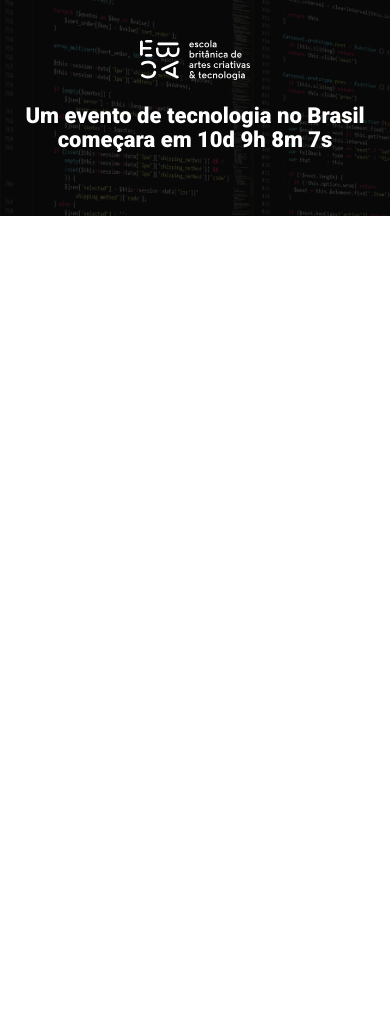
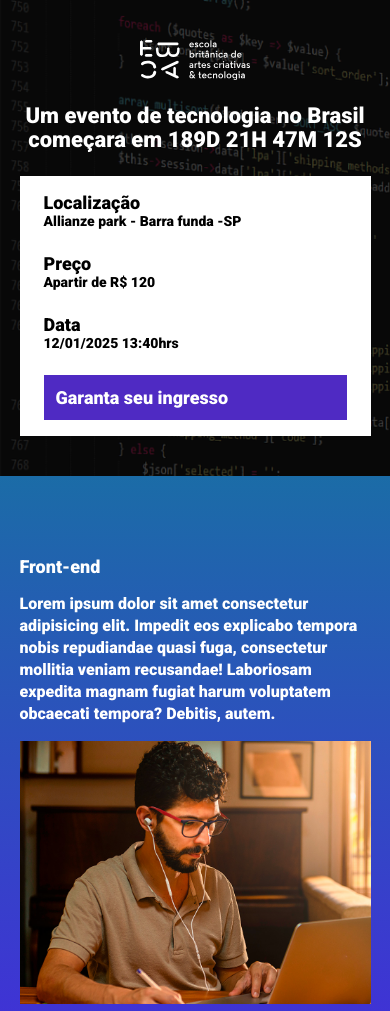
Before and after one commit to KSBilly/ebac_tech_talks, a website built with Parcel: page src/index.html in a window 390 px wide. Shown: the top 1011 px of the page. Before the commit the page ends 844 px from the top, so only its background shows below. Built offline with nearby package versions, Linux system fonts and the light colour scheme.

Commit message:
Criando a contagem regressiva

```diff
--- a/package.json
+++ b/package.json
@@ -3,6 +3,7 @@
   "version": "1.0.0",
   "scripts": {
     "dev": "parcel src/index.html src/styles/main.scss src/script/main.js",
+    "build":"parcel build src/index.html",
     "test": "echo \"Error: no test specified\" && exit 1"
   },
   "keywords": [],
--- a/src/index.html
+++ b/src/index.html
@@ -8,15 +8,73 @@
     <link rel="preconnect" href="https://fonts.gstatic.com" crossorigin>
     <link href="https://fonts.googleapis.com/css2?family=Roboto:wght@900&display=swap" rel="stylesheet">
     <link rel="stylesheet" href="styles/main.scss">
+    <link rel="stylesheet" href="https://unpkg.com/aos@next/dist/aos.css" />
 </head>
 <body>
     <header class="hero">
         <div class="container">
             <img class="hero__logo" src="./images/ebac_logo.svg" alt="">
-            <p class="hero__text">Um evento de tecnologia no Brasil começara em 10d 9h 8m 7s</p>
+            <p class="hero__text">Um evento de tecnologia no Brasil começara em <span id="contador"></span></p>
+        </div>
+        <div class="container infos-bar">
+            <ul class="infos-bar__infos">
+                <li class="infos-bar__infos__item">
+                    <b>Localização</b>
+                    Allianze park - Barra funda -SP
+                </li>
+                <li class="infos-bar__infos__item">
+                    <b>Preço</b>
+                    Apartir de R$ 120
+                </li>
+                <li class="infos-bar__infos__item">
+                    <b>Data</b>
+                    12/01/2025 13:40hrs
+                </li>
+            </ul>
+            <a href="#" class="button button--primary">
+                Garanta seu ingresso
+            </a>
         </div>
     </header>
 
+    <section class="event event--frontend">
+        <div class="container" data-aos="fade-right">
+            <div class="event__details">
+                <h2 class="event__details__tittle">Front-end</h2>
+                <p class="event__details__description">Lorem ipsum dolor sit amet consectetur adipisicing elit. Impedit eos explicabo tempora nobis repudiandae quasi fuga, consectetur mollitia veniam recusandae! Laboriosam expedita magnam fugiat harum voluptatem obcaecati tempora? Debitis, autem.</p>
+            </div>
+            <img class="event__image" src="./images/frontend.png" alt="">
+        </div>
+    </section>
+    <section class="event event--ux-i event--image-left">
+        <div class="container" data-aos="fade-left">
+            <div class="event__details">
+                <h2 class="event__details__tittle">UI/UX</h2>
+                <p class="event__details__description">Lorem ipsum dolor sit amet consectetur adipisicing elit. Impedit eos explicabo tempora nobis repudiandae quasi fuga, consectetur mollitia veniam recusandae! Laboriosam expedita magnam fugiat harum voluptatem obcaecati tempora? Debitis, autem.</p>
+            </div>
+            <img class="event__image" src="./images/frontend.png" alt="">
+        </div>
+    </section>
+    <section class="event event--data-science">
+        <div class="container" data-aos="fade-right">
+            <div class="event__details">
+                <h2 class="event__details__tittle">data science</h2>
+                <p class="event__details__description">Lorem ipsum dolor sit amet consectetur adipisicing elit. Impedit eos explicabo tempora nobis repudiandae quasi fuga, consectetur mollitia veniam recusandae! Laboriosam expedita magnam fugiat harum voluptatem obcaecati tempora? Debitis, autem.</p>
+            </div>
+            <img class="event__image" src="./images/frontend.png" alt="">
+        </div>
+    </section>
+    <section class="event event--backend event--image-left">
+        <div class="container" data-aos="fade-left">
+            <div class="event__details">
+                <h2 class="event__details__tittle">backend</h2>
+                <p class="event__details__description">Lorem ipsum dolor sit amet consectetur adipisicing elit. Impedit eos explicabo tempora nobis repudiandae quasi fuga, consectetur mollitia veniam recusandae! Laboriosam expedita magnam fugiat harum voluptatem obcaecati tempora? Debitis, autem.</p>
+            </div>
+            <img class="event__image" src="./images/frontend.png" alt="">
+        </div>
+    </section>
+
+    <script src="https://unpkg.com/aos@next/dist/aos.js"></script>
     <script src="script/main.js"></script>
 </body>
 </html>
--- a/src/script/main.js
+++ b/src/script/main.js
@@ -1 +1,28 @@
-console.log("olá,mundo")
+AOS.init();
+
+const dataDoEvento = new Date("Dec 01, 2025 13:40:00");
+const TimeStampDoEvento = dataDoEvento.getTime();
+
+const contaAsHoras=setInterval(function(){
+    const agora=new Date();
+    const timeStampAtual=agora.getTime();
+
+    const distanciaAteOEvento=TimeStampDoEvento-timeStampAtual;
+
+    const diasMs=(1000*60*60*24)
+    const horaMs=(1000*60*60)
+    const minMs=(1000*60)
+
+    const diasAteOEvento=Math.floor(distanciaAteOEvento/diasMs);
+    const horasAteOEvento=Math.floor((distanciaAteOEvento%diasMs)/horaMs);
+    const minutosAteOEvento=Math.floor((distanciaAteOEvento%horaMs)/minMs);
+    const segundosAteOEvento=Math.floor((distanciaAteOEvento%minMs)/1000);
+
+    document.getElementById('contador').innerHTML=` ${diasAteOEvento}D  ${horasAteOEvento}H ${minutosAteOEvento}M ${segundosAteOEvento}S`
+
+    if(distanciaAteOEvento<0){
+        clearInterval(contaAsHoras);
+        document.getElementById('contador').innerHTML="Evento já começou!"
+    }
+
+},1000);
--- /dev/null
+++ b/src/styles/_event.scss
@@ -0,0 +1,61 @@
+@use 'variables';
+
+.event{
+    padding: 80px 0;
+
+    &--frontend{
+        background-image: linear-gradient(variables.$blue1, variables.$blue2);
+    }
+    &--ux-i{
+        background-image: linear-gradient(variables.$blue2, variables.$pink1);
+    }
+    &--data-science{
+        background-image: linear-gradient(variables.$pink1, variables.$yellow);
+    }
+    &--backend{
+        background-image: linear-gradient(variables.$yellow, variables.$pink1);
+    }
+
+    &--image-left{
+        .container{
+            flex-direction: row-reverse;
+        }
+    }
+
+    .container{
+        display: flex;
+        gap: 40px;
+    }
+
+    &__image{
+        max-width: 360px;
+    }
+
+    &__details{
+
+        &__tittle{
+            font-size: 18px;
+            font-weight: bold;
+            margin-bottom: 16px;
+        }
+
+        &__description{
+            line-height: 22px;
+        }
+    }
+
+    @media(max-width:640px){
+        .container{
+            display: block;
+        }
+
+        &__image{
+            width: 100%;
+        }
+
+        &__details{
+            margin-right: 0;
+            margin-bottom: 16px;
+        }
+    }
+}
--- a/src/styles/_hero.scss
+++ b/src/styles/_hero.scss
@@ -1,3 +1,5 @@
+@use 'variables';
+
 .hero{
     padding-top: 64px;
     padding-bottom: 100px;
@@ -16,7 +18,7 @@
         left: 0;
         width: 100%;
         height: 100%;
-        background-color: #000;
+        background-color: variables.$secondaryTextColor;
         content: '';
         opacity: 0.7;
     }
@@ -26,7 +28,7 @@
         margin-bottom: 64px;
         font-size: 40px;
         line-height: 56px;
-        color: #fff;
+        color: variables.$textColor;
         font-weight: 800;
         text-align: center;
     }
--- /dev/null
+++ b/src/styles/_variables.scss
@@ -0,0 +1,8 @@
+$textColor:#fff;
+$secondaryTextColor:#000;
+
+$blue1:#1b6ca7;
+$blue2: #442bdb;
+$pink1: #89223b;
+$yellow: #9c791d;
+$purple: #4f2ac3;
--- /dev/null
+++ b/src/styles/components/_buttons.scss
@@ -0,0 +1,25 @@
+@use '../variables';
+
+.button{
+    padding: 12px;
+    font-size: 18px;
+    font-weight: bold;
+    text-decoration: none;
+    text-align: center;
+    white-space: nowrap;
+
+    &--primary{
+        color: variables.$textColor;
+        background-color: variables.$purple;
+    }
+
+    @media(max-width:640px){
+        display: block;
+        width: 100%;
+    }
+
+    @media(max-width:1024px){
+        display: flex;
+        align-items: center;
+    }
+}
--- /dev/null
+++ b/src/styles/components/_infos_bar.scss
@@ -0,0 +1,42 @@
+@use '../variables';
+
+.infos-bar{
+    padding: 16px 24px;
+    background-color: variables.$textColor;
+    display: flex;
+    justify-content: space-between;
+
+    &__infos{
+        display: flex;
+        gap: 40px;
+
+        &__item{
+            font-size: 14px;
+            color: variables.$secondaryTextColor;
+
+            b{
+                color: variables.$secondaryTextColor;
+                font-size: 18px;
+                display: block;
+            }
+        }
+    }
+
+    @media(max-width: 640px){
+        display: block;
+
+        &__infos{
+            display: block;
+
+            &__item{
+                margin-bottom: 24px;
+            }
+        }
+    }
+
+    @media(max-width: 1024px){
+        &__infos{
+            gap: 16px;
+        }
+    }
+}
--- a/src/styles/main.scss
+++ b/src/styles/main.scss
@@ -1,10 +1,16 @@
 @use 'hero';
+@use './components/infos_bar';
+@use './components/buttons';
+@use 'event';
+@use 'variables';
 
 *{
     margin: 0;
     padding: 0;
     box-sizing: border-box;
     font-family: Roboto, sans-serif;
+    color: variables.$textColor;
+    list-style: none;
 }
 
 .container{
```
